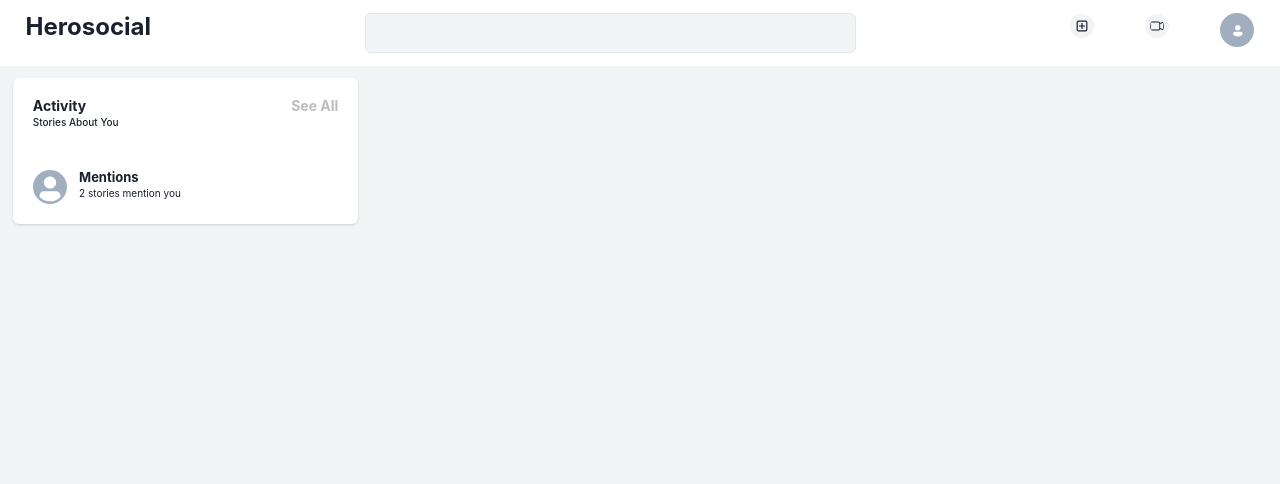
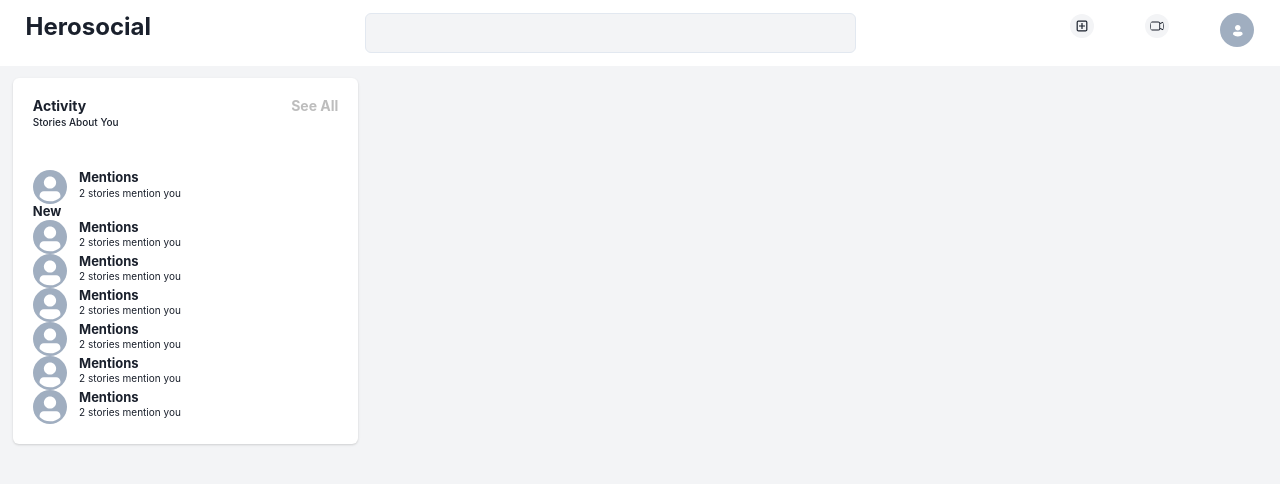
Before and after one commit to akareagwom/social, a Next.js app: page / in a window 1280 px wide. Shown: the top 484 px of the page. Built offline with nearby package versions, Linux system fonts and the light colour scheme.

Commit message:
activity progress

```diff
--- a/src/components/ui/activity.tsx
+++ b/src/components/ui/activity.tsx
@@ -52,7 +52,120 @@ const Activity: FC<ActivityProps> = () => {
                         </Text>
                     </Box>
                 </Box>
-
+                <Box>
+                    <Heading
+                    fontSize="13px">
+                        New
+                    </Heading>
+                    <Box
+                display="flex"
+                >
+                    <Avatar
+                    w="34px"
+                    h="34px"/>
+                    <Box
+                    px="4%">
+                        <Heading
+                        fontSize="13px">
+                            Mentions
+                            </Heading>
+                        <Text
+                        fontSize="10px">
+                            2 stories mention you
+                        </Text>
+                    </Box>
+                </Box>
+                <Box
+                display="flex"
+                >
+                    <Avatar
+                    w="34px"
+                    h="34px"/>
+                    <Box
+                    px="4%">
+                        <Heading
+                        fontSize="13px">
+                            Mentions
+                            </Heading>
+                        <Text
+                        fontSize="10px">
+                            2 stories mention you
+                        </Text>
+                    </Box>
+                </Box>
+                <Box
+                display="flex"
+                >
+                    <Avatar
+                    w="34px"
+                    h="34px"/>
+                    <Box
+                    px="4%">
+                        <Heading
+                        fontSize="13px">
+                            Mentions
+                            </Heading>
+                        <Text
+                        fontSize="10px">
+                            2 stories mention you
+                        </Text>
+                    </Box>
+                </Box>
+                <Box
+                display="flex"
+                >
+                    <Avatar
+                    w="34px"
+                    h="34px"/>
+                    <Box
+                    px="4%">
+                        <Heading
+                        fontSize="13px">
+                            Mentions
+                            </Heading>
+                        <Text
+                        fontSize="10px">
+                            2 stories mention you
+                        </Text>
+                    </Box>
+                </Box>
+                <Box
+                display="flex"
+                >
+                    <Avatar
+                    w="34px"
+                    h="34px"/>
+                    <Box
+                    px="4%">
+                        <Heading
+                        fontSize="13px">
+                            Mentions
+                            </Heading>
+                        <Text
+                        fontSize="10px">
+                            2 stories mention you
+                        </Text>
+                    </Box>
+                </Box>
+                <Box
+                display="flex"
+                >
+                    <Avatar
+                    w="34px"
+                    h="34px"/>
+                    <Box
+                    px="4%">
+                        <Heading
+                        fontSize="13px">
+                            Mentions
+                            </Heading>
+                        <Text
+                        fontSize="10px">
+                            2 stories mention you
+                        </Text>
+                    </Box>
+                </Box>
+                </Box>
             </CardBody>
         </Card>
         </>
```
